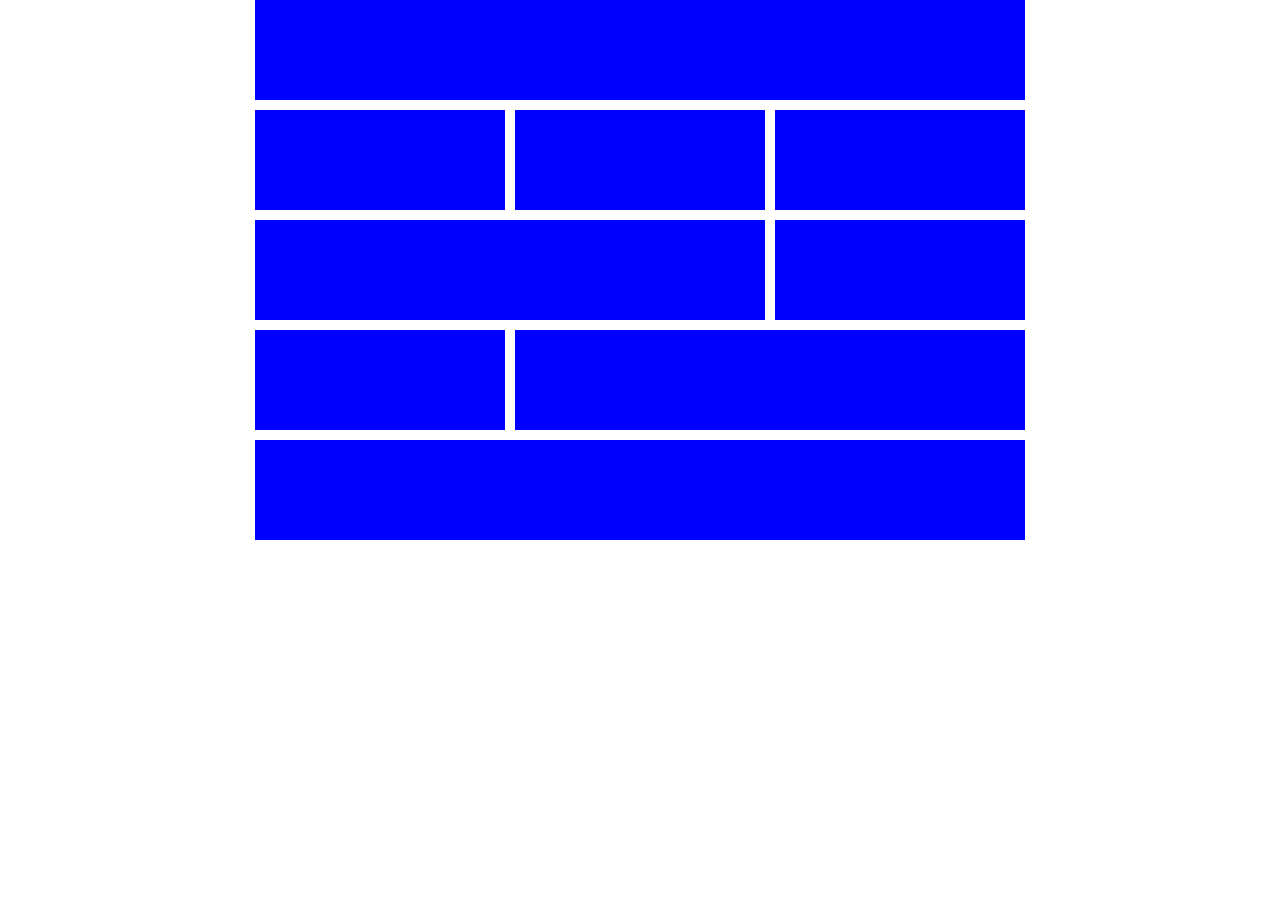
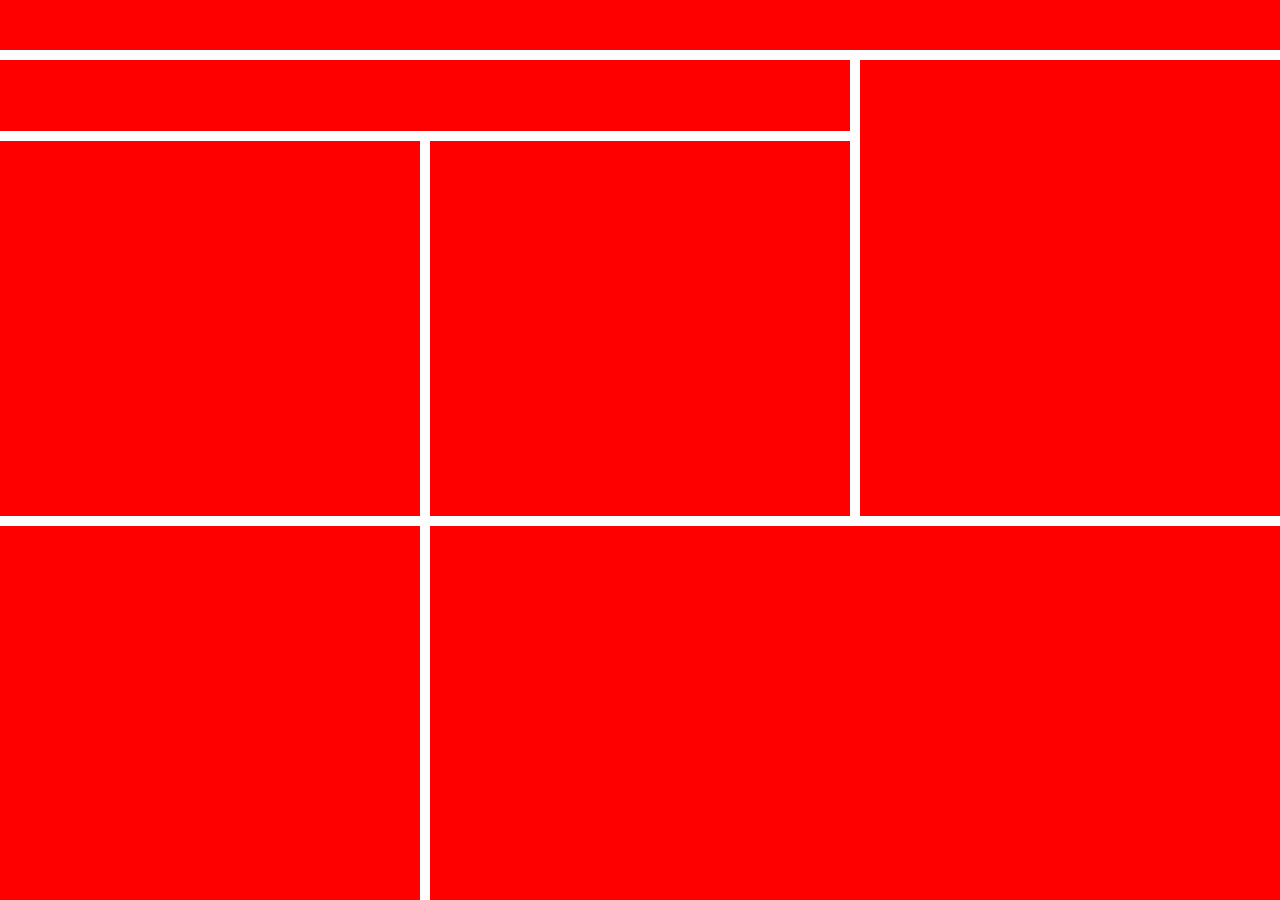
Before and after one commit to giorgi123412/html-and-css-tutorials, a plain HTML site: page 14-Grid/index.html in a window 1280 px wide. Before the commit the page ends 800 px from the top, so only its background shows below. Drawn offline with Linux system fonts and the light colour scheme.

Commit message:
feat(14-Grid): finish tutorial-5

```diff
--- a/14-Grid/index.html
+++ b/14-Grid/index.html
@@ -9,15 +9,13 @@
 </head>
 <body>
     <div class="container">
-        <div class="col-3"></div>
-        <div class="col-1"></div>
-        <div class="col-1"></div>
-        <div class="col-1"></div>
-        <div class="col-2"></div>
-        <div class="col-1"></div>
-        <div class="col-1"></div>
-        <div class="col-2"></div>
-        <div class="col-3"></div>
+        <div class="header"></div>
+        <div class="menu"></div>
+        <div class="sidebar"></div>
+        <div class="content-left"></div>
+        <div class="content-center"></div>
+        <div class="content-bottom"></div>
+        <div class="footer"></div>
     </div>
 </body>
 </html>
--- a/14-Grid/style.css
+++ b/14-Grid/style.css
@@ -4,18 +4,39 @@
     margin: 0px;
 }
 .container{
+    height: 900px;
     display: grid;
-    grid-template-rows: 100px 100px 100px 100px 100px;
-    grid-template-columns: repeat(3, 250px);
+    grid-template-areas: "header header header"
+                         "menu menu sidebar"
+                         "content-left content-center sidebar"
+                         "content-bottom footer footer";
+    grid-template-rows: 50px 71px repeat(2, 1fr);
+    grid-template-columns: repeat(3, 1fr);
     grid-gap: 10px;
     justify-content: center;
 }
 .container div{
-    background: blue;
+    background: red;
 }
-.container .col-3{
-    grid-column: 1 / 4;
+.container .header{
+    grid-area: header;
 }
-.container .col-2{
-    grid-column: span 2;
+.container .menu{
+    grid-area: menu;
 }
+.container .sidebar{
+    grid-area: sidebar;
+}
+
+.container .content-left{
+    grid-area: content-left;
+}
+.container .content-center{
+    grid-area: content-center;
+}
+.container .content-bottom{
+    grid-area: content-bottom;
+}
+.container .footer{
+    grid-area: footer;
+}
```
